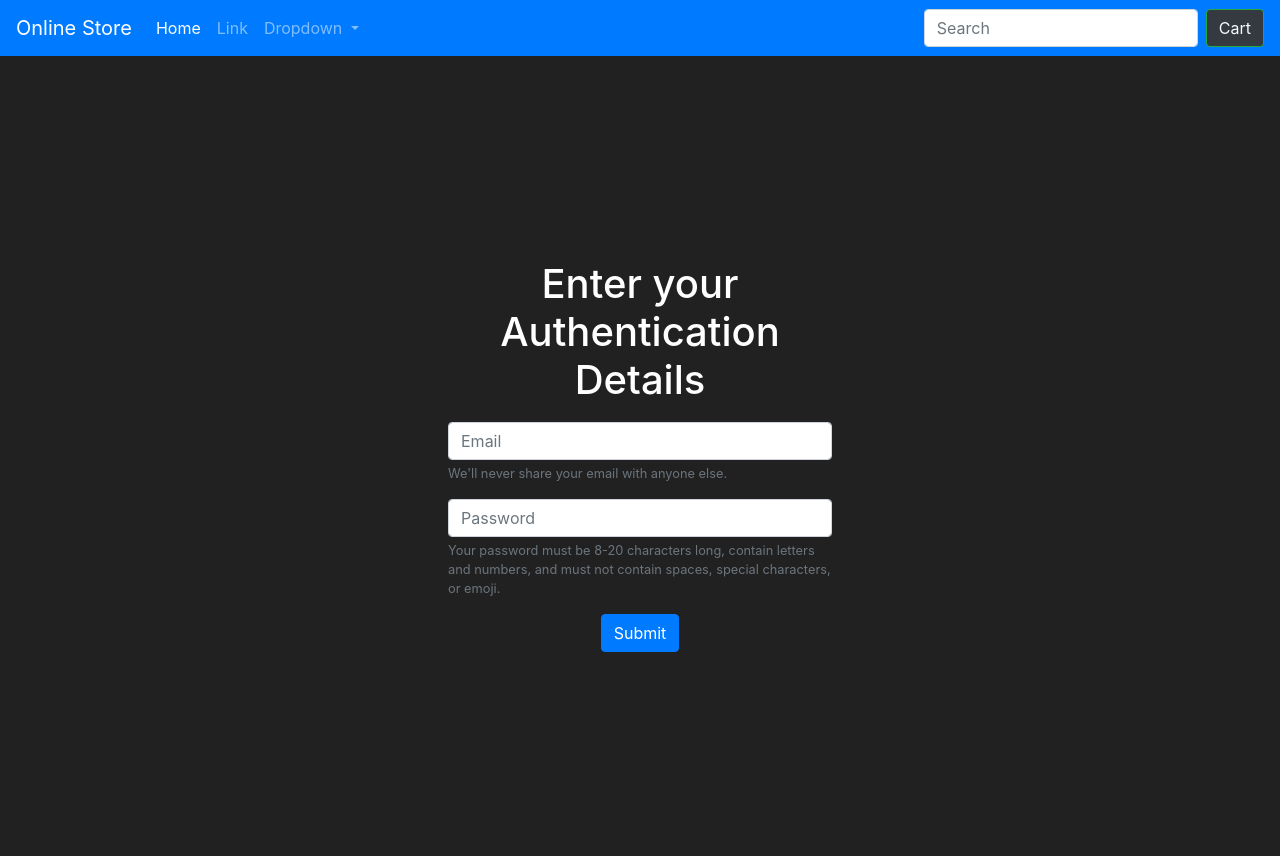
After one commit to vibhorag101/ECommerce-Grocery-Store, a Flask app: page /UserLogin in a window 1280 px wide. The commit adds this page. Run offline with Flask 2, Linux system fonts and the light colour scheme; parts of the project's set-up code (start-up, migrations or seed data) failed here and were passed over.

Commit message:
Did Authentication and redirect

```diff
--- a/market/routes.py
+++ b/market/routes.py
@@ -1,13 +1,14 @@
-from flask import render_template, request
+from http.client import HTTPResponse
+from flask import redirect, render_template, request
 from pyparsing import nums
 from market import my_sql
 from market import app
 import random
 
 
-@app.route('/home')
-@app.route('/')
-def home():
+@app.route('/home/<user_id>')
+def home(user_id):
+    print(user_id)
     dict= {
         "Name": "iPhone X",
         "Price": "800",
@@ -46,6 +47,10 @@ def home():
     list.append(dict3)
     list.append(dict4)
     return render_template('home.html',list=list)
+
+@app.route('/')
+def temp():
+    return 'HELLO'
 
 
 @app.route('/customerRegister',methods=['GET','POST'])
@@ -95,3 +100,32 @@ def sellerRegister():
         my_sql.connection.commit()
         cur.close()
     return render_template('sellerRegister.html')
+
+# @app.route('/user-purchase',methods=['GET','POST'])
+# def userPurchase():
+#     u_list = []
+#     temp_dict = {}
+#     if request.method=='POST':
+#         prod_details = request.form
+
+@app.route('/UserLogin',methods=['GET','POST'])
+def UserLogin():
+    if request.method=='POST':
+        userDetail = request.form
+        Email = userDetail['Email']
+        Password = userDetail['Password']
+        cur = my_sql.connection.cursor()
+        cust_list = cur.execute("SELECT * FROM customer")
+        if cust_list>0:
+            cust_all = cur.fetchall()
+            c_tup = ()
+            for tup in cust_all:
+                if(tup[3]==Email):
+                    c_tup = tup
+                    break
+            if c_tup==() or Password!=c_tup[5]:
+                return render_template('IncorrectLogin.html',userDetails=c_tup)
+            else:
+                url_direct = '/home'+'/'+str(c_tup[0])
+                return redirect(url_direct)
+    return render_template('UserLogin.html')
--- /dev/null
+++ b/market/templates/IncorrectLogin.html
@@ -0,0 +1 @@
+<h1>Not correct Login</h1>
--- /dev/null
+++ b/market/templates/UserLogin.html
@@ -0,0 +1,37 @@
+{% extends 'base.html' %}
+{% block title %}
+  Register Customer
+{% endblock %}
+
+{% block content %}
+<div class ="d-flex justify-content-center align-items-center min-vh-100" >
+<div style="max-width: 30%;">
+<form method ="POST" action="">
+  <h1 class="text-center">
+    Enter your Authentication Details
+  </h1>
+
+    <div class="form-group" style="padding-top: 10px;">
+      <input type="email" class="form-control" id="exampleInputEmail1" aria-describedby="emailHelp" placeholder="Email"
+      name = "Email">
+      <small id="emailHelp" class="form-text text-muted">We'll never share your email with anyone else.</small>
+    </div>
+    <div class="form-group" >
+      <input type="password" class="form-control" id="exampleInputPassword1" placeholder="Password" name="Password">
+      <small id="passwordHelpBlock" class="form-text text-muted">
+        Your password must be 8-20 characters long, contain letters and numbers, and must not contain spaces, special characters, or emoji.
+      </small>
+    </div>
+  <div class="text-center">
+    <button type="submit" class="btn btn-primary">Submit</button>
+  </div>
+  </form>
+</div>
+</div>
+
+
+
+
+
+
+{% endblock %}
--- a/market/templates/base.html
+++ b/market/templates/base.html
@@ -24,7 +24,7 @@
         <div class="collapse navbar-collapse" id="navbarSupportedContent">
           <ul class="navbar-nav mr-auto">
             <li class="nav-item active">
-              <a class="nav-link" href={{url_for('home')}}>Home <span class="sr-only">(current)</span></a>
+              <a class="nav-link" href={{url_for('temp')}}>Home <span class="sr-only">(current)</span></a>
             </li>
             <li class="nav-item">
               <a class="nav-link" href="#">Link</a>
```
